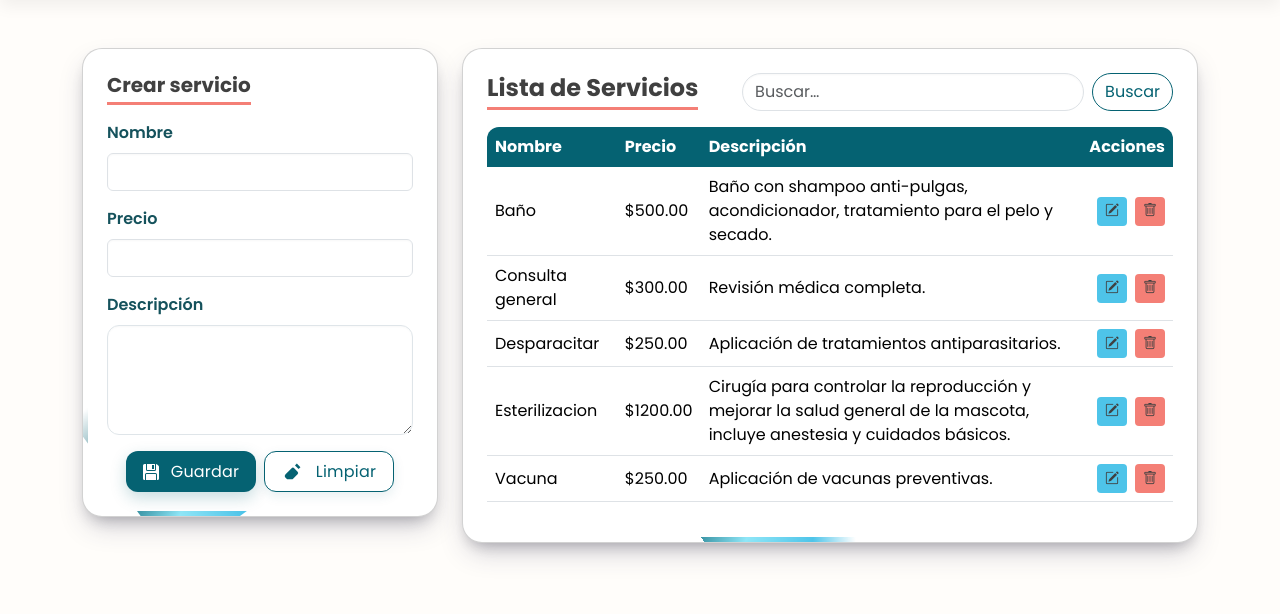
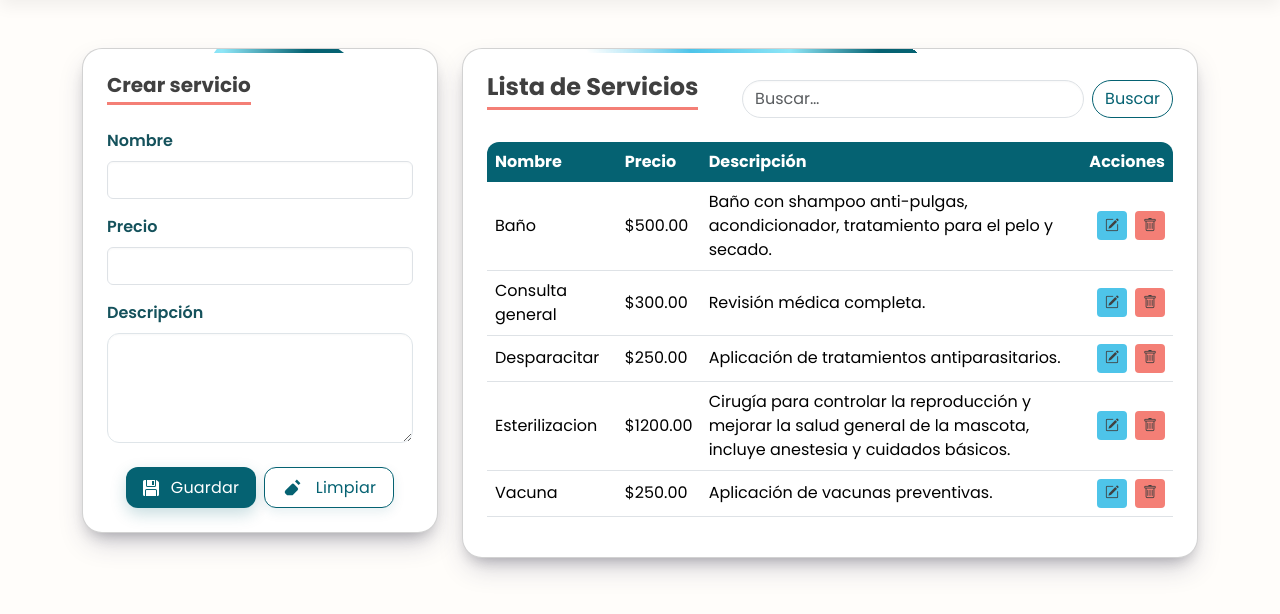
Before and after one commit to anagatuna/PIA_Eq1, a Django app: page /servicios/ in a window 1280 px wide. Shown: the part 87-701 px from the top of the page. Run offline with Django 5.2, Linux system fonts and the light colour scheme; a user stored in the database is signed in; data comes from the database, SQL or seed files in the repository.

Commit message:
creo q se me mejor de q las lineas en la card asi la vdd aun no se pero aja

```diff
--- a/veterinaria/app/static/css/panel.css
+++ b/veterinaria/app/static/css/panel.css
@@ -386,34 +386,37 @@
     box-shadow .3s ease;
 }
 
-/* Borde animado tipo rayo corto y continuo */
+/* Borde animado más visible */
 .glass-card::before {
   content: "";
   position: absolute;
   inset: 0;
   border-radius: inherit;
 
+  /* Arco de ~80°: se nota bien en las esquinas */
   background: conic-gradient(
     from 0deg,
     transparent 0deg,
-    transparent 300deg,        /* tramo sin color */
-    var(--accent) 310deg,      /* empieza el rayo */
-    var(--accent-light) 325deg,
-    var(--primary) 340deg,     /* termina el rayo */
-    transparent 360deg
+    transparent 280deg,          /* sin color */
+    var(--accent) 295deg,        /* empieza el rayo */
+    var(--accent-light) 315deg,
+    var(--primary) 335deg,       /* tramo más intenso */
+    var(--primary) 350deg,
+    transparent 360deg           /* vuelve a transparente */
   );
 
-  animation: spin-border 4s linear infinite;
+  animation: spin-border 6s linear infinite; /* un poco más lento */
 }
 
-/* Grosor del borde interno */
+/* Grosor del borde */
 .glass-card::after {
   content: "";
   position: absolute;
-  inset: 5px;   /* ⭐ grosor ideal para no romper la esquina */
+  inset: 4px;
   border-radius: inherit;
   background: #ffffff;
 }
+
 
 /* Contenido por encima de todo */
 .glass-card .card-body {
--- a/veterinaria/app/templates/servicios.html
+++ b/veterinaria/app/templates/servicios.html
@@ -18,7 +18,7 @@
             <div class="col-12 col-lg-4">
                 <div class="card glass-card">
                     <div class="card-body p-4">
-                        <h5 class="card-title mb-3">
+                        <h5 class="card-title mb-4">
                             {% if editando %}Editar servicio{% else %}Crear servicio{% endif %}
                         </h5>
 
@@ -45,7 +45,7 @@
                                     maxlength="250">{{ servicio.descripcion }}</textarea>
                             </div>
 
-                            <div class="d-flex gap-2 justify-content-center">
+                            <div class="d-flex gap-2 justify-content-center mt-4">
                                 <button type="submit" class="btn-save"
                                     aria-label="{% if editando %}Actualizar{% else %}Guardar{% endif %}">
                                     <div class="svg-wrapper-1">
@@ -105,7 +105,7 @@
                 <div class="card glass-card">
                     <div class="card-body p-4">
                         <div class="d-flex justify-content-between align-items-center mb-3">
-                            <h4 class="m-0 card-title">Lista de Servicios</h4>
+                            <h4 class="m-0 card-title mb-3">Lista de Servicios</h4>
                             <form class="d-flex" method="get" action="{% url 'servicios' %}">
                                 <input class="form-control me-2" type="search" placeholder="Buscar…" name="q"
                                     value="{{ q }}">
```
